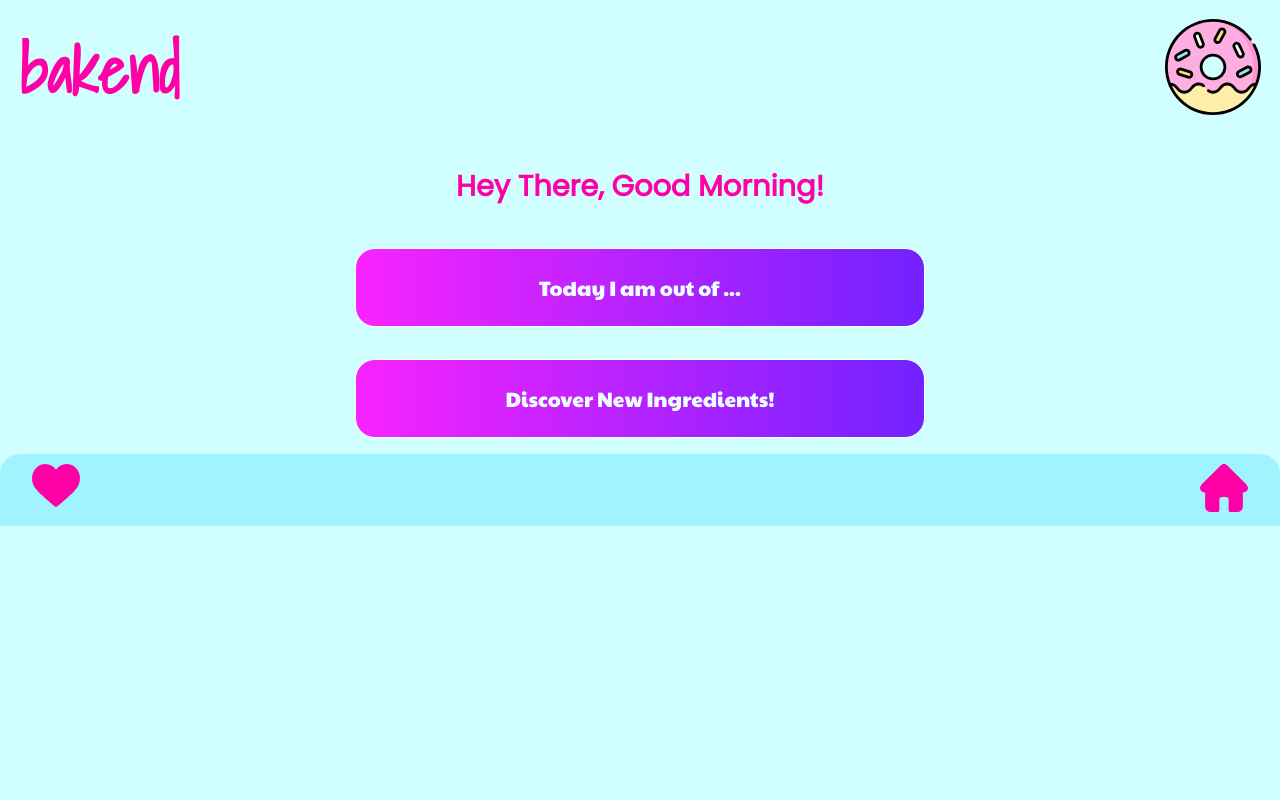
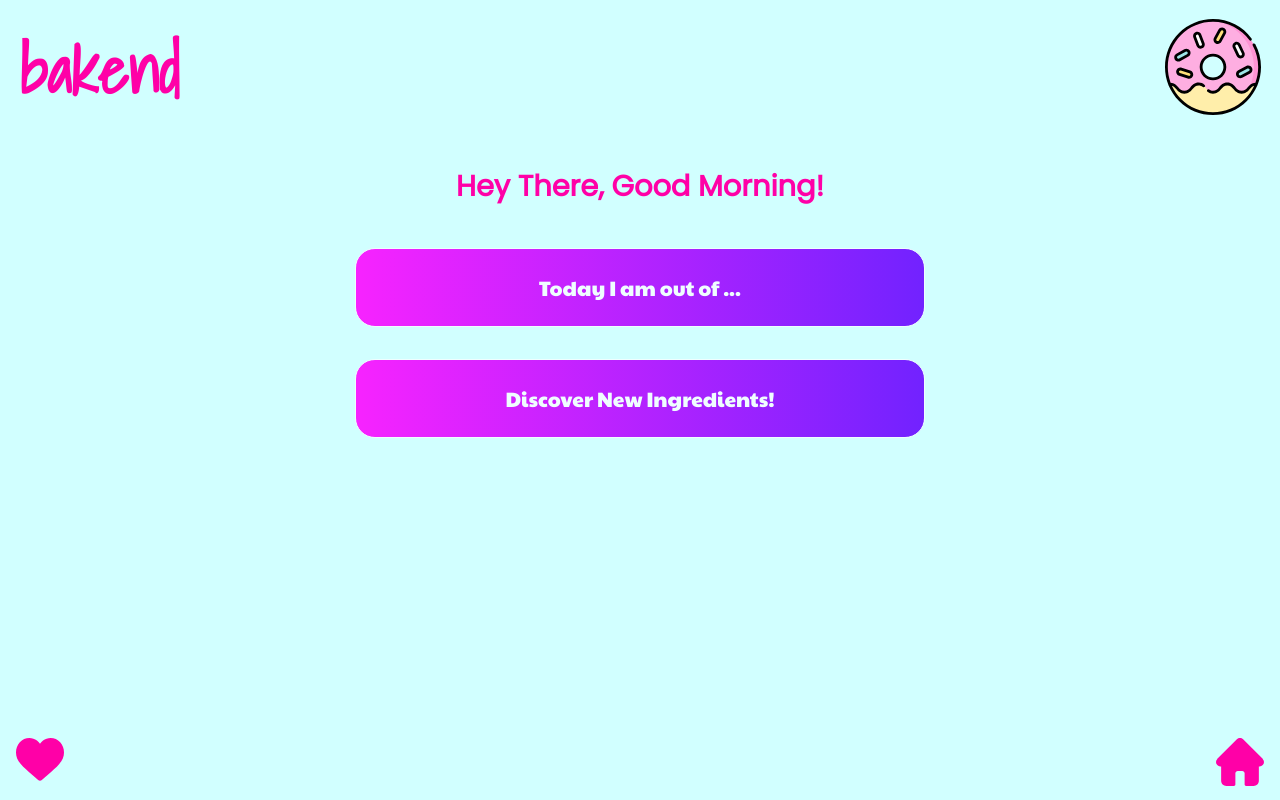
Before and after one commit to SilviaBarcellini/bakend, a Next.js app: page / in a window 1280 px wide. Built offline with nearby package versions, Linux system fonts and the light colour scheme.

Commit message:
📱 add fixed footer

```diff
--- a/components/footer/footer.module.css
+++ b/components/footer/footer.module.css
@@ -1,13 +1,18 @@
 .footer {
-  background-color: #9ff4ff;
+  background-color: var(--footer);
   display: flex;
   flex-direction: row;
   justify-content: space-between;
   align-items: center;
-  padding: 2rem;
+  margin-top: 1rem;
+  padding: 1rem;
   max-height: 4.5rem;
   border-top-left-radius: 20px;
   border-top-right-radius: 20px;
+  position: fixed;
+  bottom: 0;
+  left: 0;
+  width: 100%;
 }
 
 .home {
```
